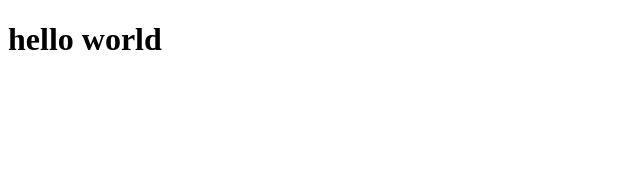
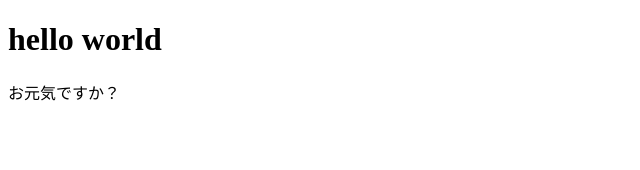
Before and after one commit to sway9119/learn_react_app, a React (Create React App) app in the folder 4/my-app/: page / in a window 1280 px wide. Shown: the top 170 px of the page, without its empty margins (0-640 px from the left). Built offline with nearby package versions, Linux system fonts and the light colour scheme.

Commit message:
コンポーネントの追加

```diff
--- /dev/null
+++ b/4/my-app/src/App.jsx
@@ -0,0 +1,8 @@
+export const App = () => {
+  return (
+    <>
+      <h1>hello world</h1>
+      <p>お元気ですか？</p>
+    </>
+  );
+};
--- a/4/my-app/src/index.js
+++ b/4/my-app/src/index.js
@@ -1,7 +1,4 @@
 import ReactDOM from "react-dom";
-
-const App = () => {
-  return <h1>hello world</h1>;
-};
+import { App } from "./App";
 
 ReactDOM.render(<App />, document.getElementById("root"));
```
